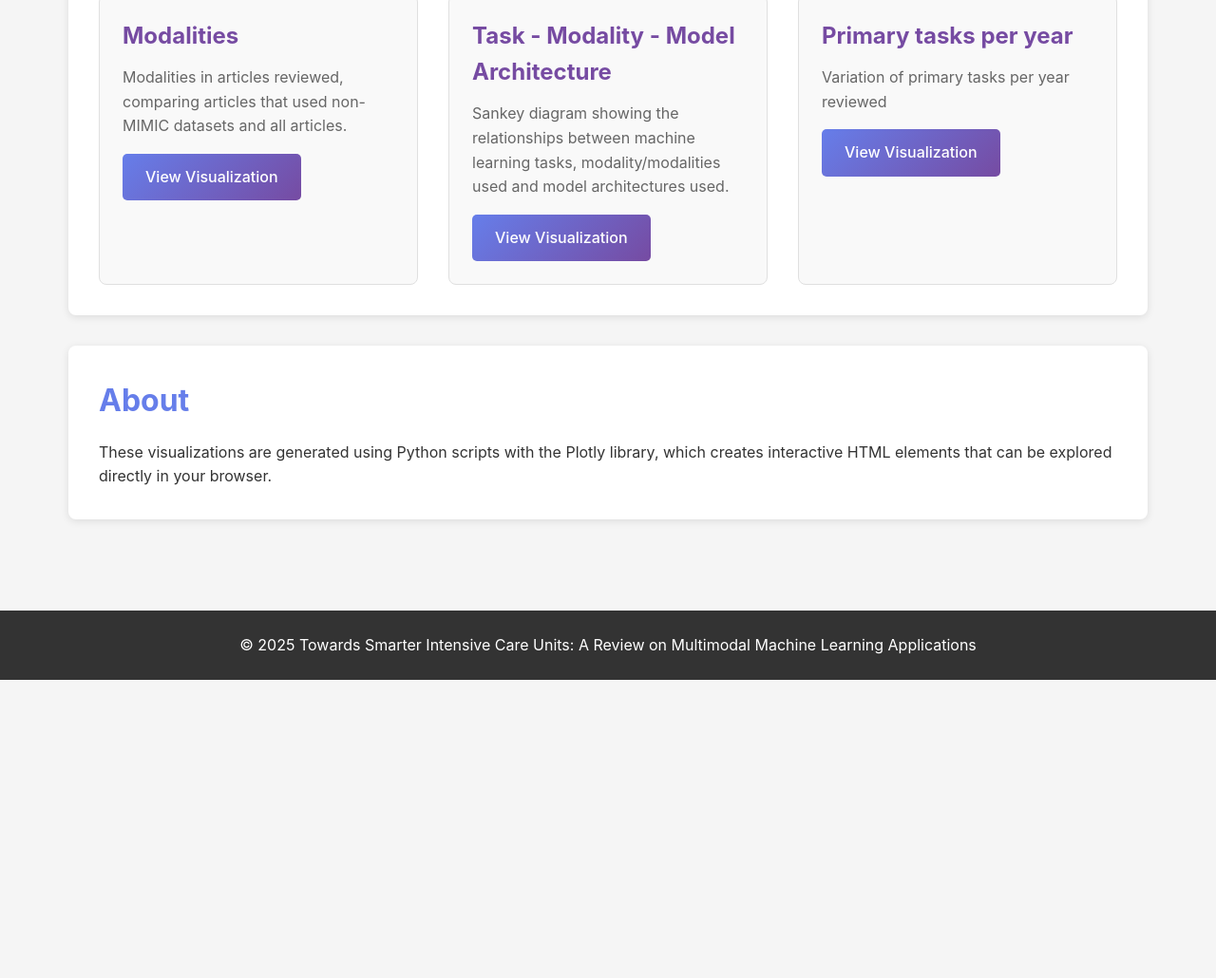
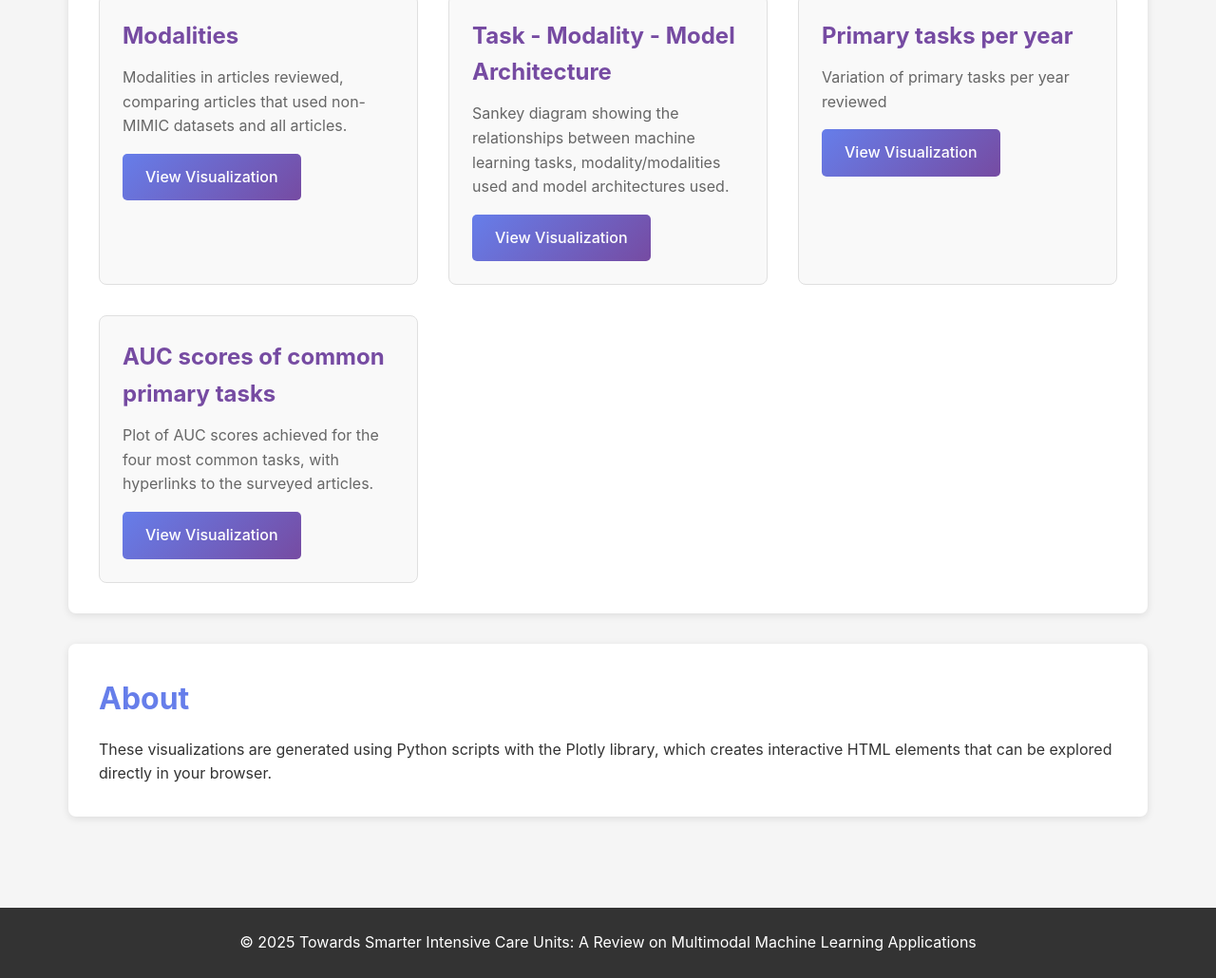
Before and after one commit to amendozag88/multimodalICU, a plain HTML site: page index.html in a window 1280 px wide. Shown: the part 628-1658 px from the top of the page at 95% size. Before the commit the page ends 1344 px from the top, so only its background shows below. Drawn offline with Linux system fonts and the light colour scheme.

Commit message:
Add AUC scores visualization section to index.html

```diff
--- a/index.html
+++ b/index.html
@@ -39,6 +39,15 @@
                         <p>Variation of primary tasks per year reviewed</p>
                         <a href="visualizations/task_year_bar_chart.html" class="btn">View Visualization</a>
                     </div>
+
+                    <div class="viz-card">
+                        <h3>AUC scores of common primary tasks</h3>
+                        <p>Plot of AUC scores achieved for the four most common tasks, with hyperlinks to the surveyed articles.</p>
+                        <a href="visualizations/auc_scatter_plot_with_links.html" class="btn">View Visualization</a>
+                    </div>
+
+
+
                 </div>
             </section>
 
```
